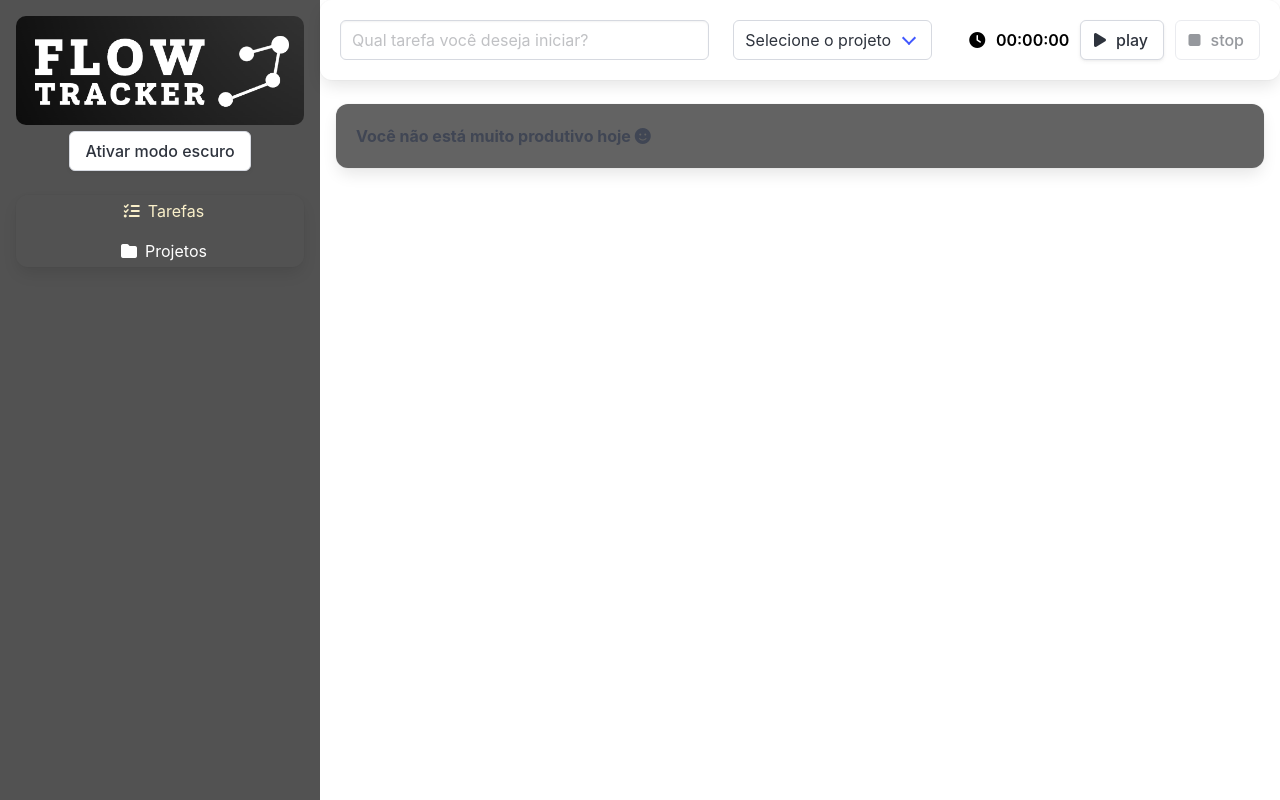
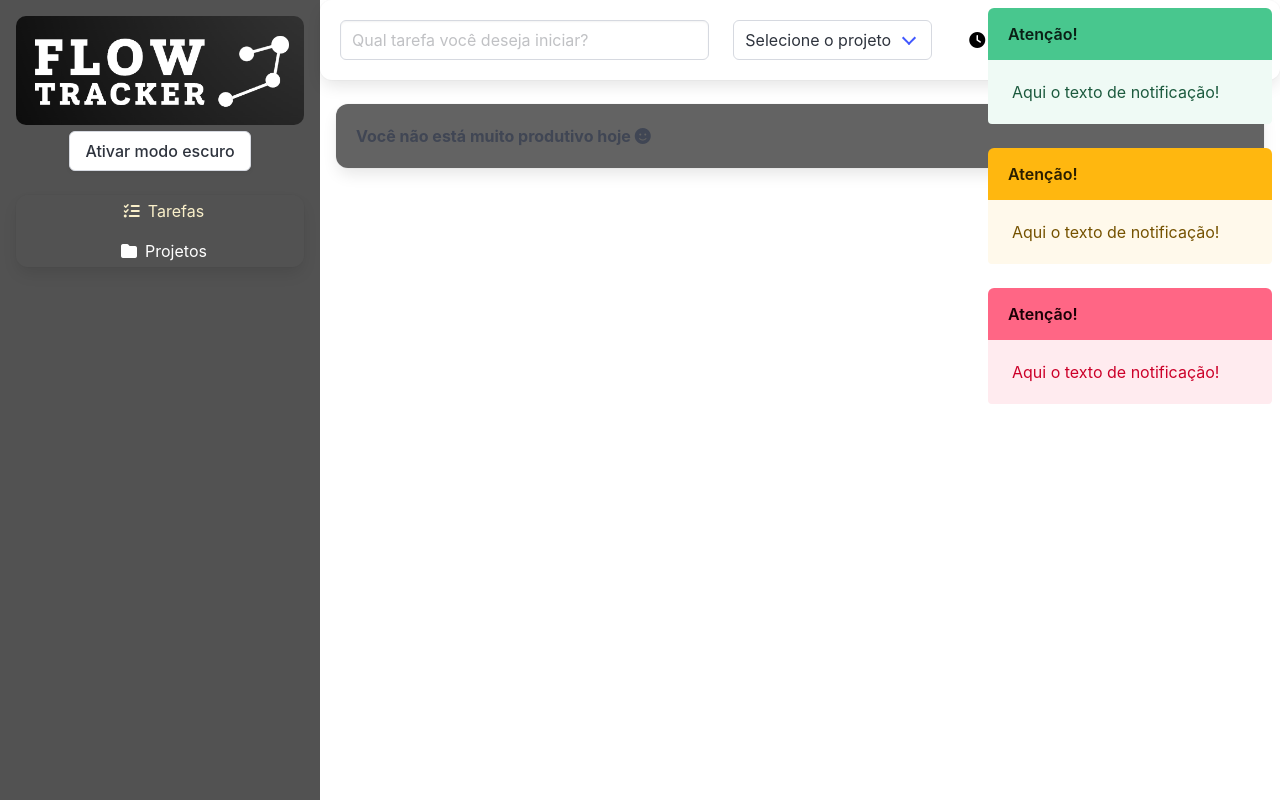
Before and after one commit to renawmontanari/flow-tracker, a Vue app: page / in a window 1280 px wide. Built offline with nearby package versions, Linux system fonts and the light colour scheme.

Commit message:
crinado o componente de notificacoes

```diff
--- a/src/App.vue
+++ b/src/App.vue
@@ -1,10 +1,12 @@
 <script lang="ts">
 import BarraLateral from "./components/BarraLateral.vue";
+import Notificacoes from "./components/Notificacoes.vue";
 
 export default {
   name: "App",
   components: {
     BarraLateral,
+    Notificacoes,
   },
   data() {
     return {
@@ -28,6 +30,7 @@
       <BarraLateral @aoTemaAlterado="trocarTema" />
     </div>
     <div class="column is-three-quarter conteudo">
+      <Notificacoes />
       <router-view></router-view>
     </div>
   </main>
--- /dev/null
+++ b/src/components/Notificacoes.vue
@@ -0,0 +1,32 @@
+<script lang="ts">
+export default {
+  name: "Notificacoes",
+};
+</script>
+
+<template>
+  <div class="notificacoes">
+    <article class="message is-success">
+      <div class="message-header">Atenção!</div>
+      <div class="message-body">Aqui o texto de notificação!</div>
+    </article>
+    <article class="message is-warning">
+      <div class="message-header">Atenção!</div>
+      <div class="message-body">Aqui o texto de notificação!</div>
+    </article>
+    <article class="message is-danger">
+      <div class="message-header">Atenção!</div>
+      <div class="message-body">Aqui o texto de notificação!</div>
+    </article>
+  </div>
+</template>
+
+<style scoped>
+.notificacoes {
+  position: absolute;
+  right: 0;
+  width: 300px;
+  padding: 8px;
+  z-index: 105;
+}
+</style>
```
